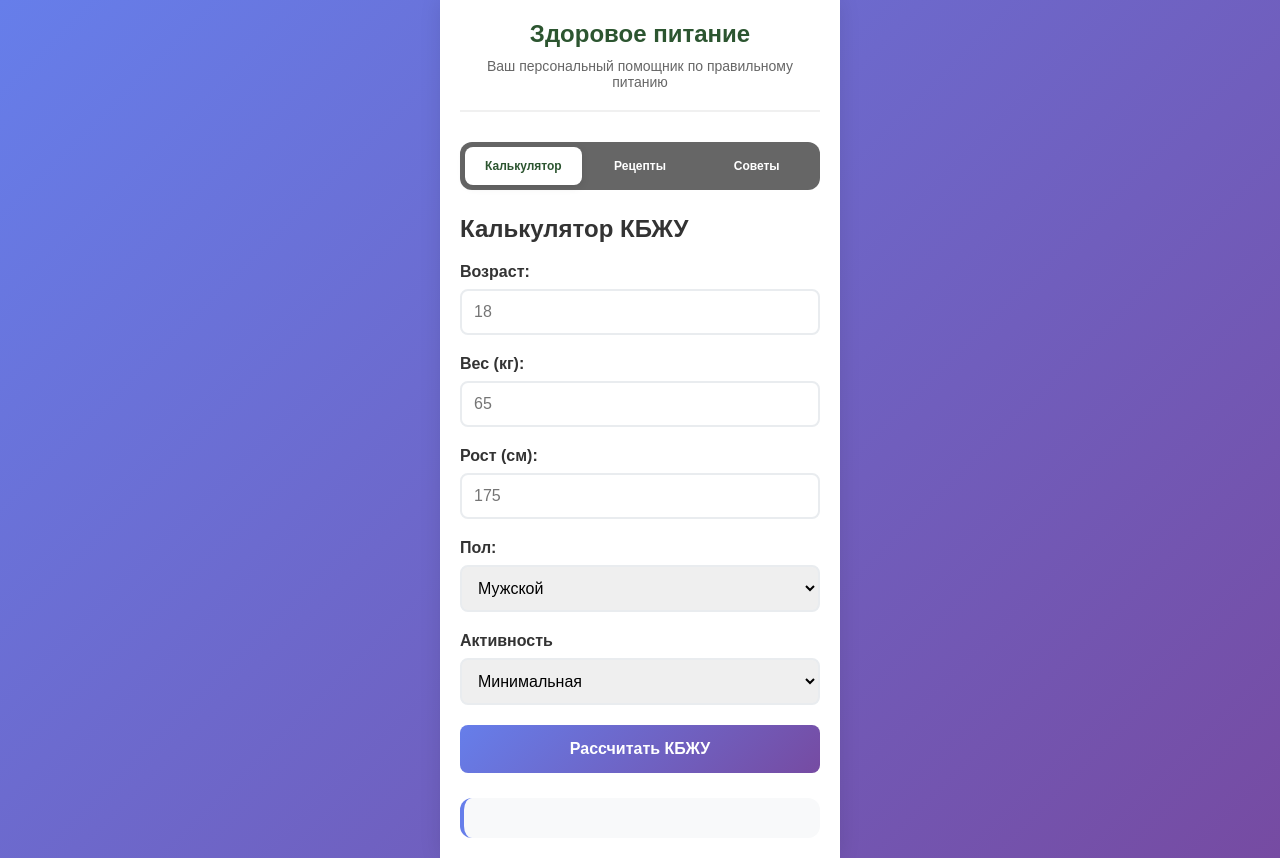
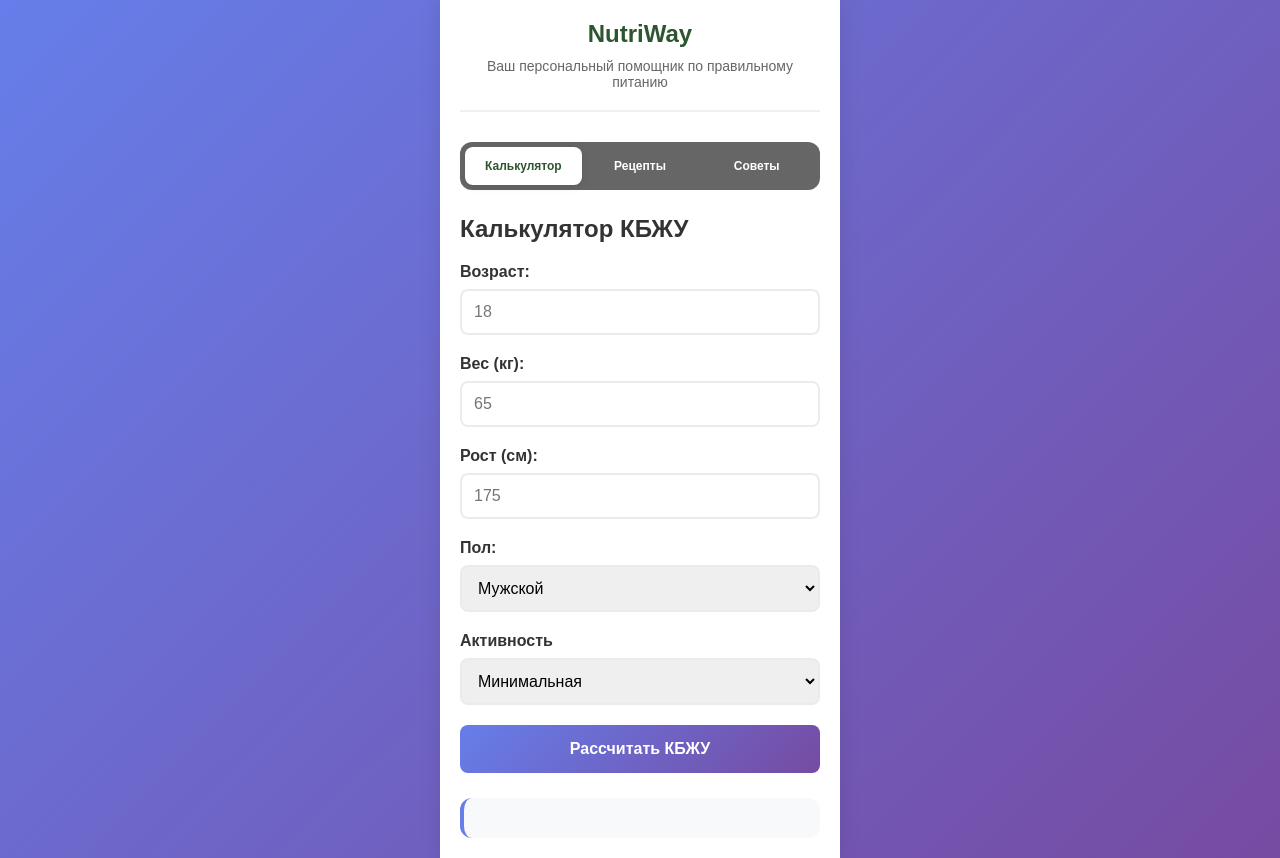
Before and after one commit to mnnsad/healthy-nutrition-tma, a plain HTML site: page index.html in a window 1280 px wide. Drawn offline with Linux system fonts and the light colour scheme.

Commit message:
index.html

```diff
--- a/index.html
+++ b/index.html
@@ -3,14 +3,14 @@
 <head>
     <meta charset="UTF-8">
     <meta name="viewport" content="width=device-width, initial-scale=1.0">
-    <title>Здоровое питание</title>
+    <title>NutriWay</title>
     <link rel="stylesheet" href="style.css">
     <script src="https://telegram.org/js/telegram-web-app.js"></script>
 </head>
 <body>
     <div class="container">
         <header>
-            <h1>Здоровое питание</h1>
+            <h1>NutriWay</h1>
             <p>Ваш персональный помощник по правильному питанию</p>
         </header>
 
```
